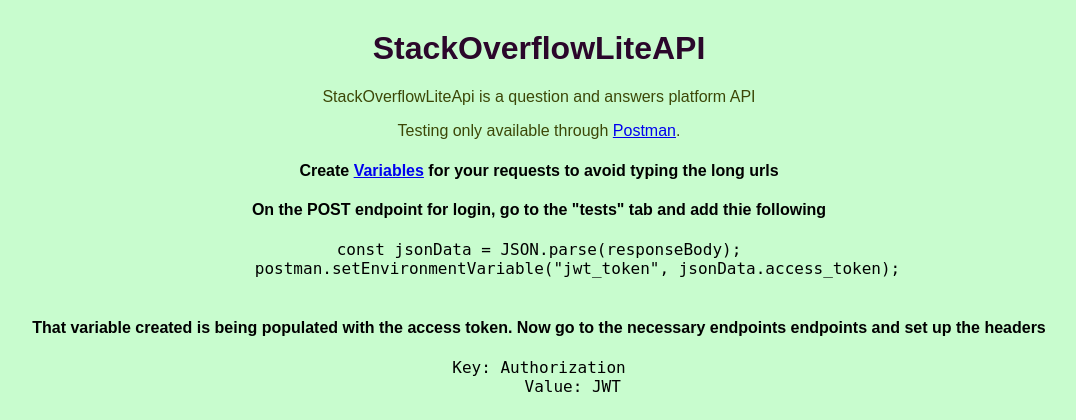
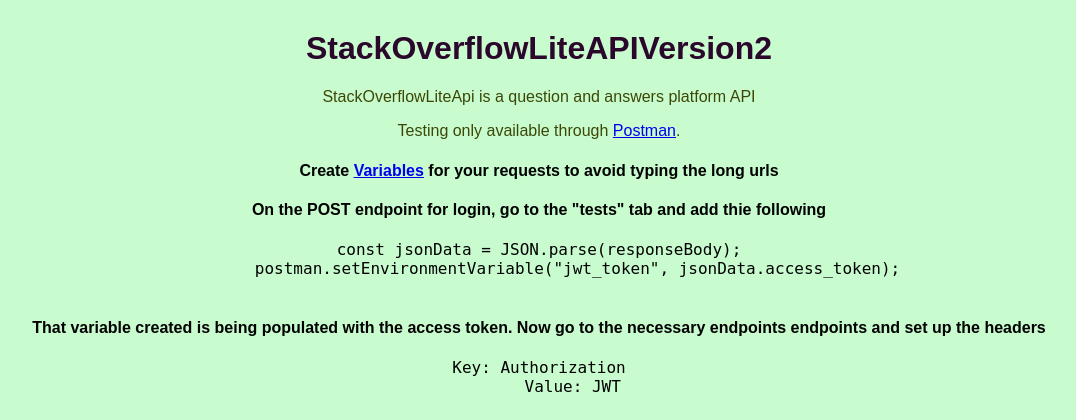
Before and after one commit to botnetdobbs/StackOverflowLiteApi, a Flask app: page / in a window 1280 px wide. Shown: the top 420 px of the page, without its empty margins (101-1177 px from the left). Run offline with Flask 2, Linux system fonts and the light colour scheme.

Commit message:
Minor fixes(1) [Fixes]

```diff
--- a/api/templates/index.html
+++ b/api/templates/index.html
@@ -30,7 +30,7 @@
 </head>
 <body>
     <div class="container">
-        <h1>StackOverflowLiteAPI</h1>
+        <h1>StackOverflowLiteAPIVersion2</h1>
         <p>StackOverflowLiteApi is a question and answers platform API</p>
 
         <p>Testing only available through <a href="https://www.getpostman.com">Postman</a>.</p>
```
